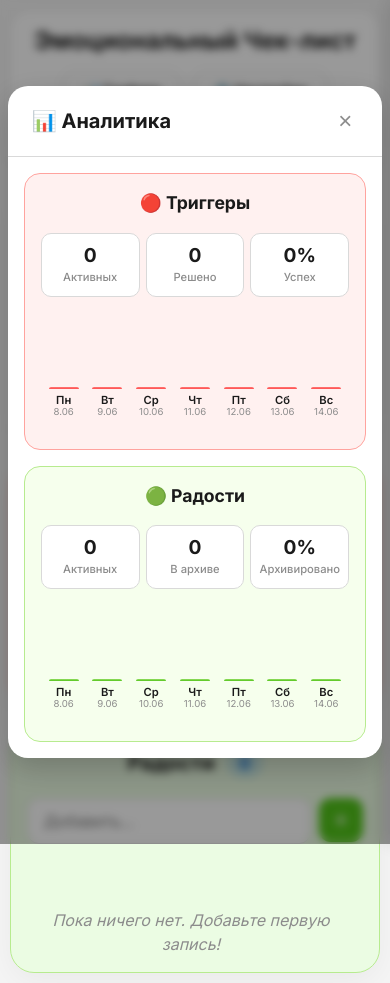
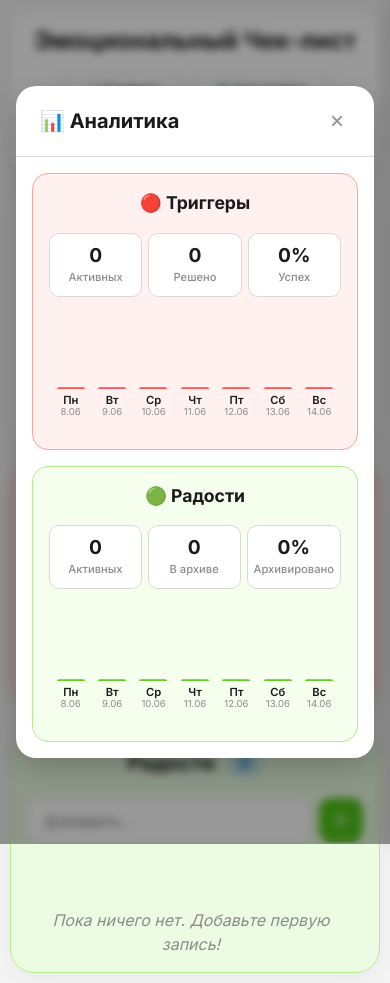
Before and after one commit to maxbruk/emotitracker, a React (Vite) app: page / in a window 390 px wide. Both pictures are taken after a click on the button "📊 Графики". Built offline with nearby package versions, Linux system fonts and the light colour scheme.

Commit message:
Update AnalyticsModal.module.css

```diff
--- a/src/components/AnalyticsModal/AnalyticsModal.module.css
+++ b/src/components/AnalyticsModal/AnalyticsModal.module.css
@@ -2,22 +2,23 @@
   position: fixed;
   top: 0;
   left: 0;
-  width: 100vw;
-  height: 100vh;
+  right: 0;
+  bottom: 0;
   background: rgba(0, 0, 0, 0.4);
   backdrop-filter: blur(4px);
   z-index: 1000;
   display: flex;
   align-items: center;
   justify-content: center;
+  padding: 16px;
   animation: fadeIn 0.2s ease-out forwards;
 }
 
 .modal {
   background: var(--surface-bg);
   width: 820px;
-  max-width: 94vw;
-  max-height: 90vh;
+  max-width: 100%;
+  max-height: 100%;
   border-radius: 20px;
   box-shadow: 0 10px 30px rgba(0,0,0,0.2);
   display: flex;
@@ -59,6 +60,8 @@
 .body {
   padding: 24px;
   overflow-y: auto;
+  flex: 1;
+  min-height: 0;
 }
 
 /* Charts Grid */
@@ -253,8 +256,8 @@
 /* Mobile */
 @media (max-width: 768px) {
   .modal {
-    max-width: 96vw;
-    max-height: 92vh;
+    max-width: 100%;
+    max-height: 100%;
   }
 
   .body {
```
